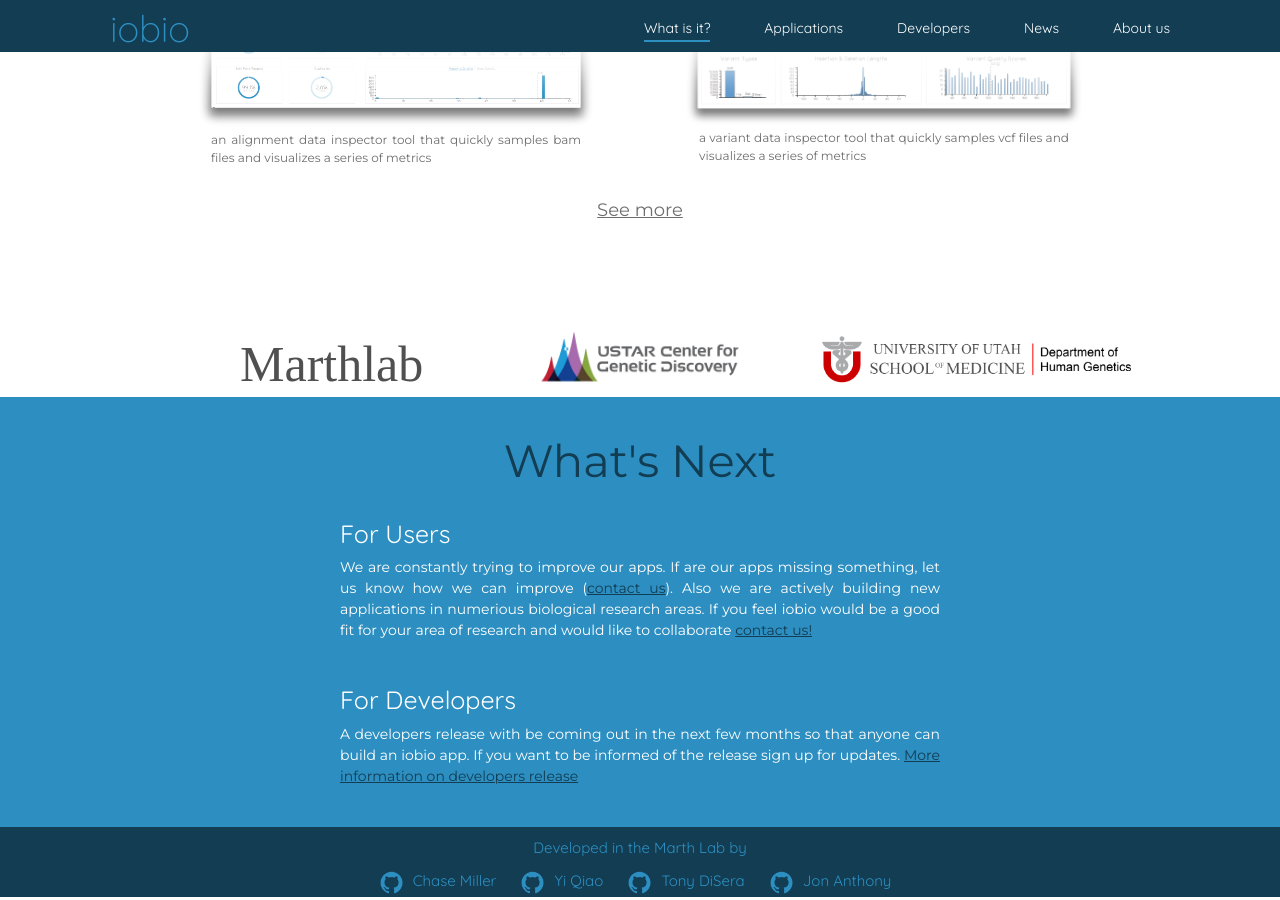
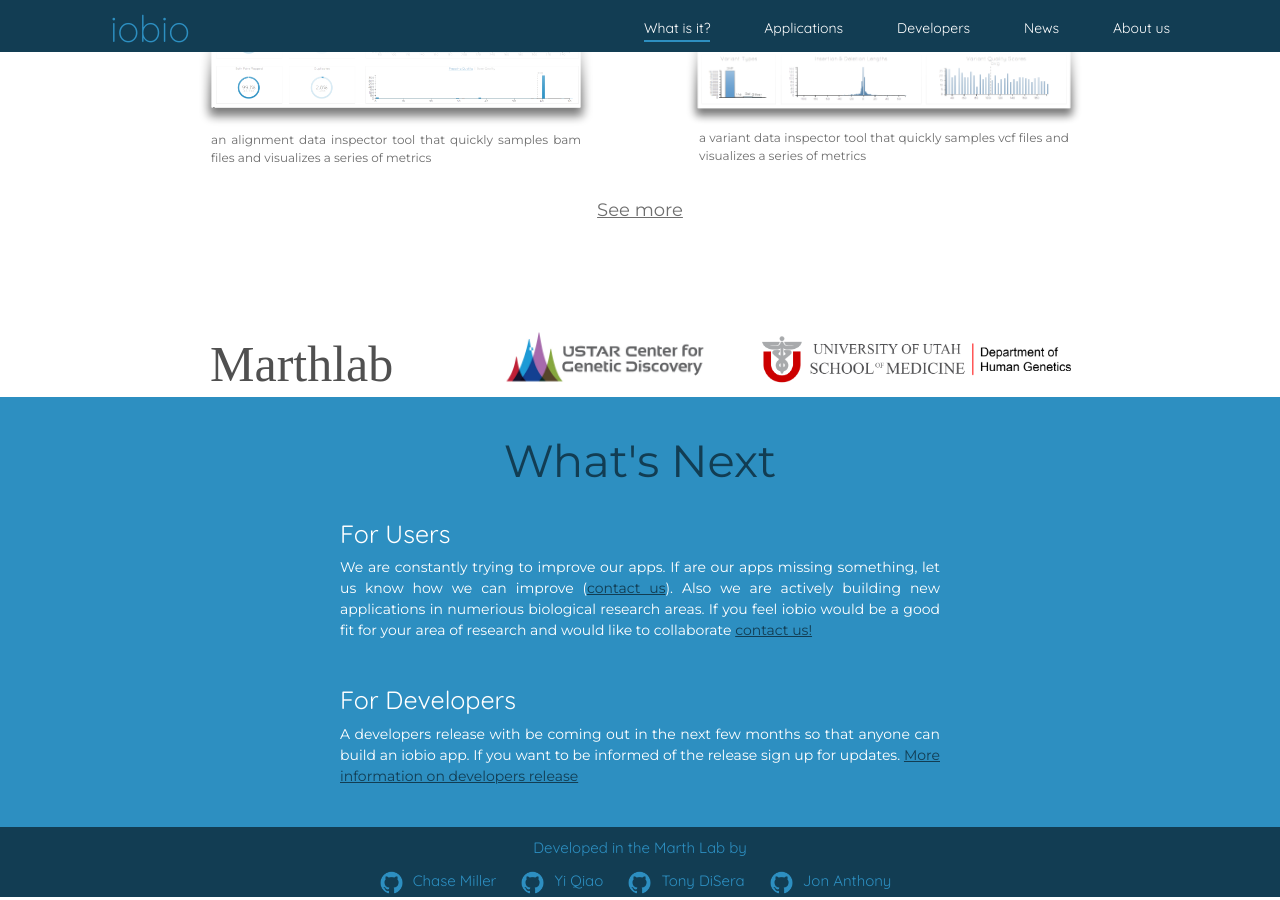
Before and after one commit to iobio/minion, a Jekyll site: the page built from index.html, in a window 1280 px wide and 900 px high, scrolled down 707 px. Built offline with Jekyll 4.4.1, drawn with Linux system fonts in a browser that asks for light colours; some web fonts are replaced; the list of posts is cut into pages by our own code; comment, search, counter and statistics services are not loaded.

Commit message:
fix footer logos for mobile

```diff
--- a/_layouts/default.html
+++ b/_layouts/default.html
@@ -27,9 +27,9 @@
     <div class="footer">
       {% if page.title != "What is it?" %}
         <div class="logos">
-          <div style="position:absolute; left: 100px; top:0px; font-size:50px;font-family:'Overlock SC', cursive;">Marthlab</div>
-          <img src="public/images/ustar-ucgd-logo.jpg" style="height:60px;"/>
-          <a href="http://www.genetics.utah.edu/"><img src="public/images/genetics_mainlogo3_lrg.png" style="height:50px;position:absolute;right:0px;top:7px"/></a>
+          <div style="position:absolute; left: 70px; top:0px; font-size:50px;font-family:'Overlock SC', cursive;">Marthlab</div>
+          <img src="public/images/ustar-ucgd-logo.jpg" style="height:60px;margin-left:-70px;"/>
+          <a href="http://www.genetics.utah.edu/"><img src="public/images/genetics_mainlogo3_lrg.png" style="height:50px;position:absolute;right:60px;top:7px"/></a>
         </div>
       {% endif %}
       <div class="developers">
--- a/index.html
+++ b/index.html
@@ -85,9 +85,9 @@
 
     <div class="footer">
       <div class="logos">
-          <div style="position:absolute; left: 100px; top:0px; font-size:50px;font-family:'Overlock SC', cursive;">Marthlab</div>
-          <img src="public/images/ustar-ucgd-logo.jpg" style="height:60px;"/>
-          <a href="http://www.genetics.utah.edu/"><img src="public/images/genetics_mainlogo3_lrg.png" style="height:50px;position:absolute;right:0px;top:7px"/></a>
+          <div style="position:absolute; left: 70px; top:0px; font-size:50px;font-family:'Overlock SC', cursive;">Marthlab</div>
+          <img src="public/images/ustar-ucgd-logo.jpg" style="height:60px;margin-left:-70px;"/>
+          <a href="http://www.genetics.utah.edu/"><img src="public/images/genetics_mainlogo3_lrg.png" style="height:50px;position:absolute;right:60px;top:7px"/></a>
       </div>
       <div id="contribute" class="section">
         <div class='section-title'>What's Next</div>
```
